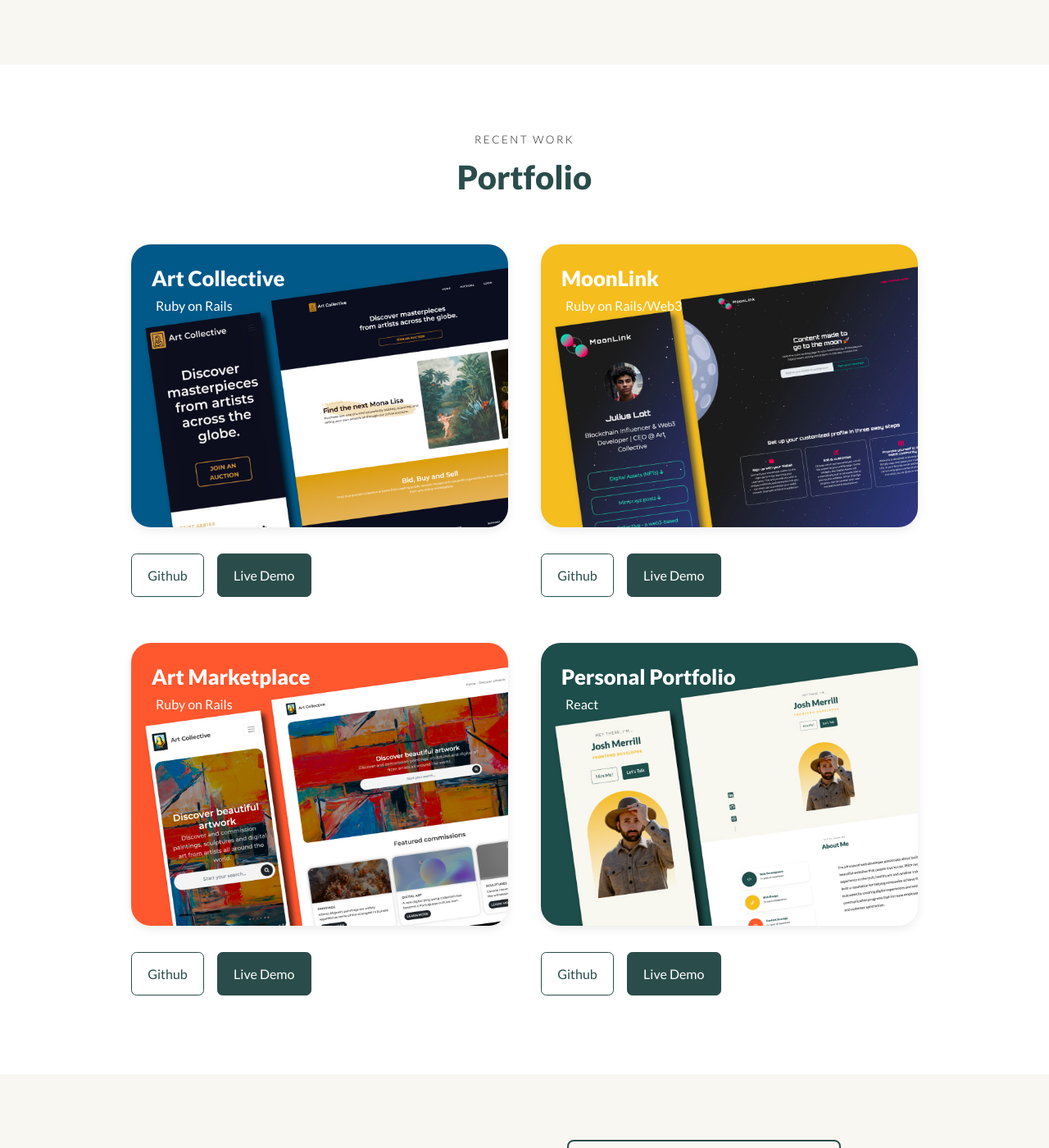
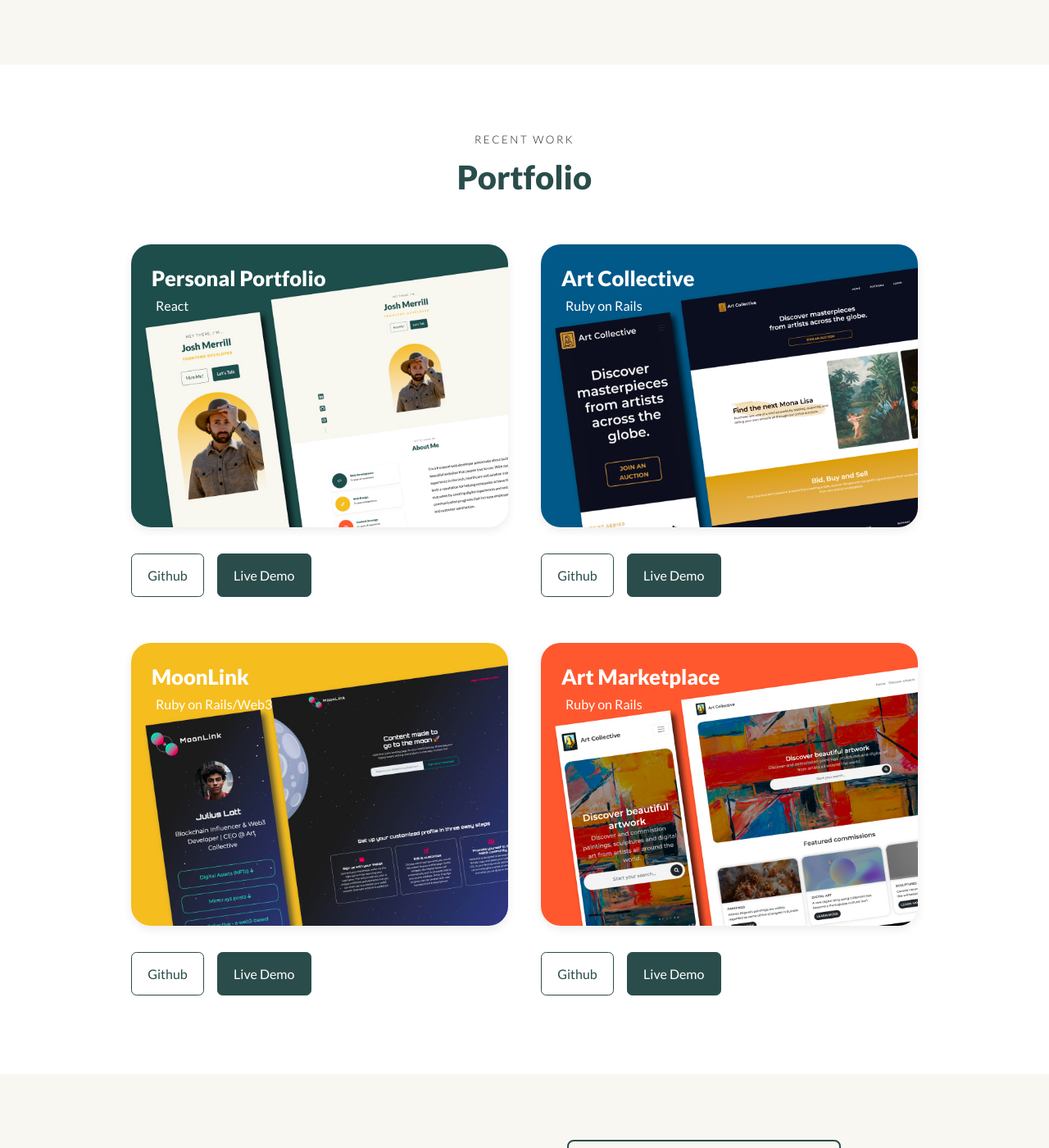
Before and after one commit to josh-merrill/personal-portfolio, a React (Vite) app: page / in a window 1280 px wide. Shown: the part 1848-3248 px from the top of the page at 82% size. Built offline with nearby package versions, Linux system fonts and the light colour scheme.

Commit message:
REFACTOR: Updating portfolio code

```diff
--- a/src/components/portfolio/Portfolio.jsx
+++ b/src/components/portfolio/Portfolio.jsx
@@ -10,6 +10,14 @@ import IMG4 from '../../assets/portfolio4.jpg'
 const data = [
   {
     id: 1,
+    image: IMG4,
+    title: 'Personal Portfolio',
+    subtitle: 'React',
+    github: 'https://github.com/josh-merrill/personal-portfolio',
+    demo: 'https://www.josh-merrill.com',
+  },
+  {
+    id: 2,
     image: IMG1,
     title: 'Art Collective',
     subtitle: 'Ruby on Rails',
@@ -17,7 +25,7 @@ const data = [
     demo: 'https://www.artcollective.live',
   },
   {
-    id: 2,
+    id: 3,
     image: IMG2,
     title: 'MoonLink',
     subtitle: 'Ruby on Rails/Web3',
@@ -25,20 +33,12 @@ const data = [
     demo: 'https://www.m00nlink.xyz/',
   },
   {
-    id: 3,
+    id: 4,
     image: IMG3,
     title: 'Art Marketplace',
     subtitle: 'Ruby on Rails',
     github: 'https://github.com/niznet89/rbnb',
     demo: 'http://art-marketplace-803.herokuapp.com/',
-  },
-  {
-    id: 4,
-    image: IMG4,
-    title: 'Personal Portfolio',
-    subtitle: 'React',
-    github: 'https://github.com/josh-merrill/portfolio',
-    demo: 'https://www.josh-merrill.com',
   },
 ]
 const Portfolio = () => {
```
